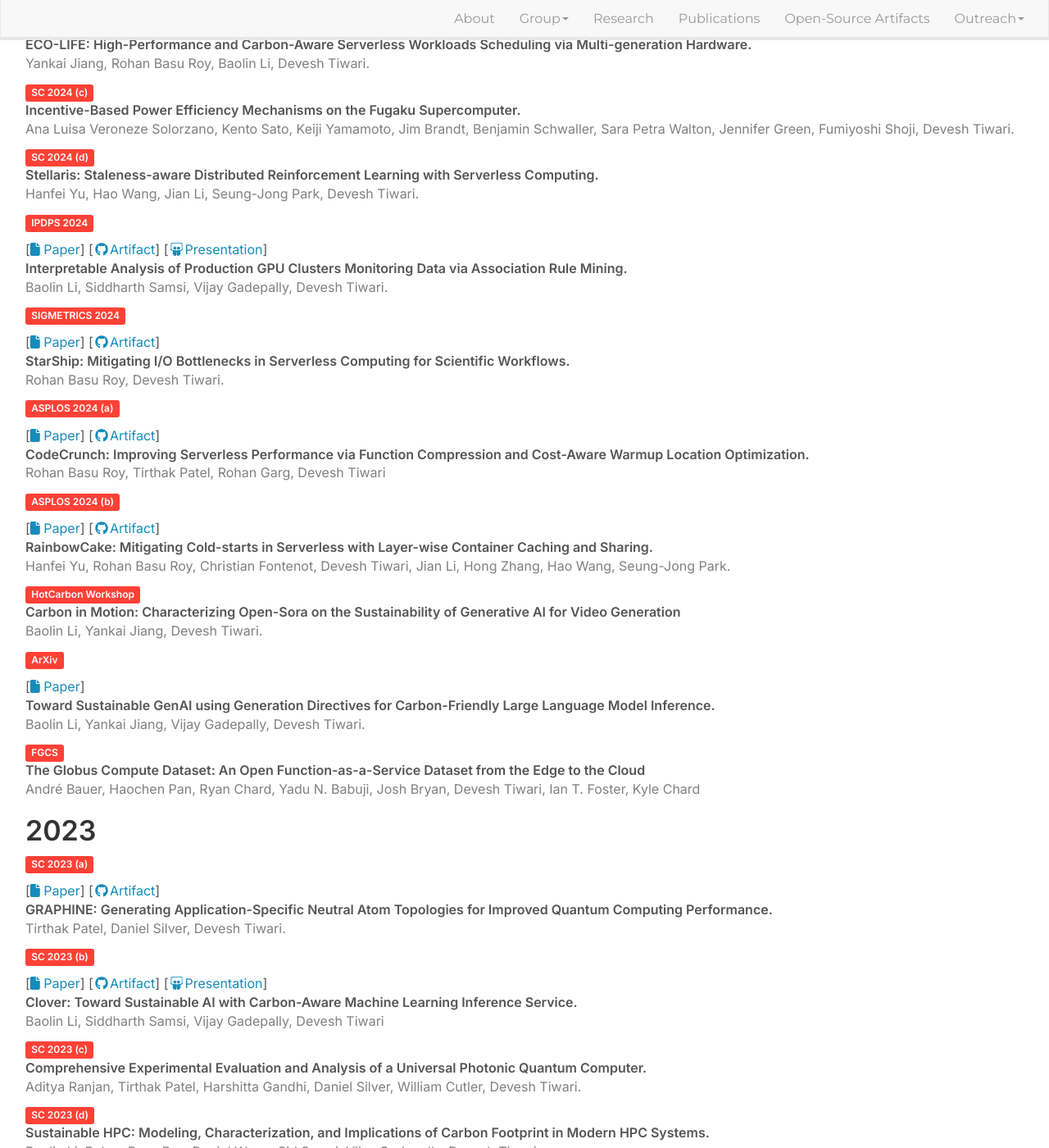
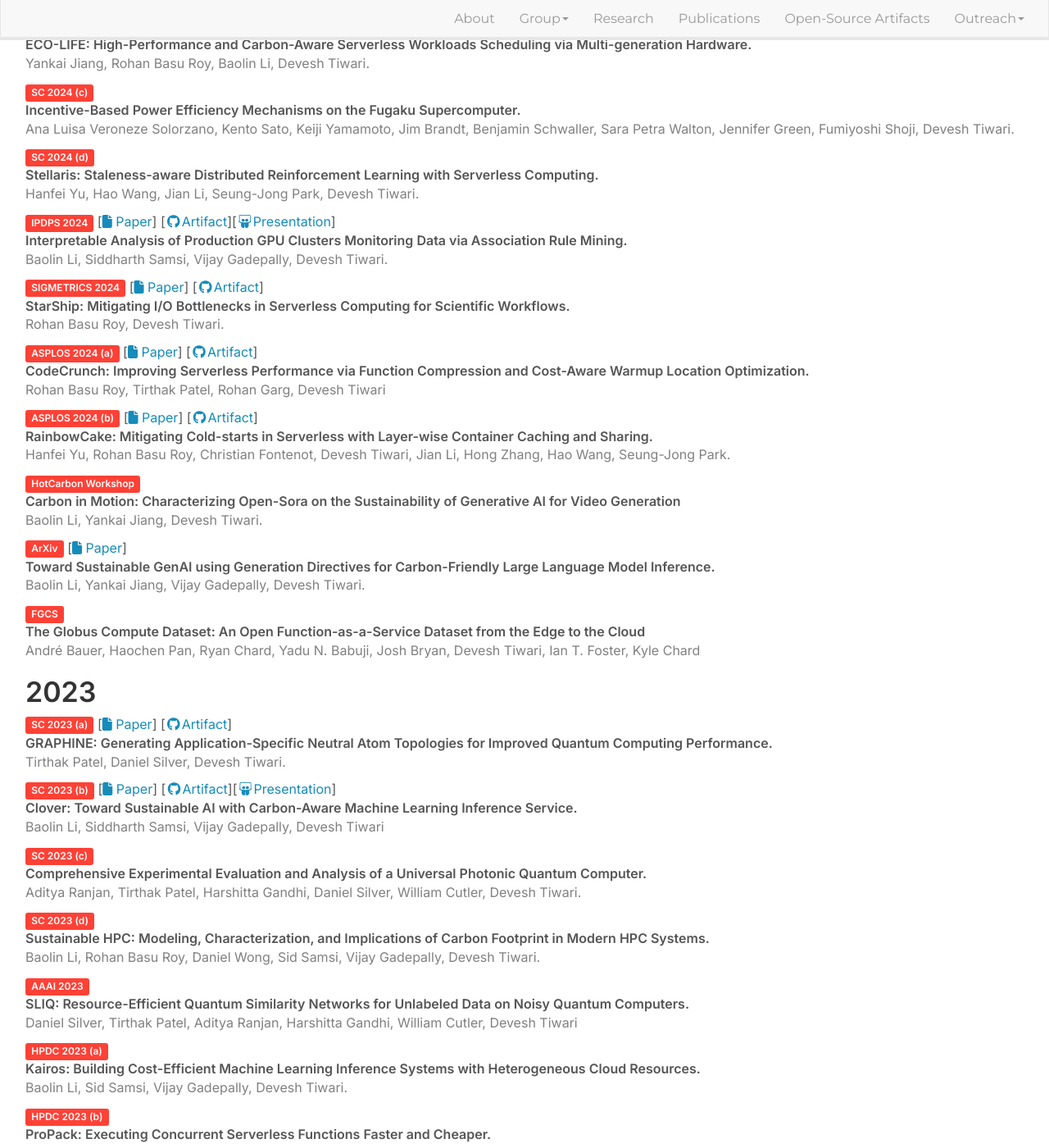
Before and after one commit to GoodwillComputingLab/goodwillcomputinglab.github.io, a Jekyll site: the page built from _pages/publications.md, in a window 1280 px wide and 1400 px high, scrolled down 254 px. Shown: the whole window at 82% size. Built offline with Jekyll 4.4.1, drawn with Linux system fonts in a browser that asks for light colours; nearby versions of some CDN libraries.

Commit message:
Update publications.md

```diff
--- a/_pages/publications.md
+++ b/_pages/publications.md
@@ -12,11 +12,7 @@ permalink: /publications/
 {% for year in site.data.publications %}
   <h2>{{ year.text }}</h2>
 {% for pub in year.elements %}
- <span class="label label-danger" style="font-weight:600">{{ pub.conference}}</span>
-  <!-- <span style="font-weight: 500;color:crimson;">[{{ pub.conference}}]</span>  -->
-  {% if pub.paper-link %}
-  [<a href="{{pub.paper-link}}"><i class="fa fa-file" aria-hidden="true"></i> Paper</a>]
-  {% endif %} {% if pub.code-link %}[<a href="{{pub.code-link}}"><i class="fab fa-fw fa-github" aria-hidden="true"></i>Artifact</a>]{% endif %}   {% if pub.slides-link %}[<a href="{{pub.slides-link}}"><i class="fab fa-fw fa-slideshare" aria-hidden="true"></i>Presentation</a>]{%endif%}<br/>
+ <span class="label label-danger" style="font-weight:600">{{ pub.conference}}</span> {% if pub.paper-link %}[<a href="{{pub.paper-link}}"><i class="fa fa-file" aria-hidden="true"></i> Paper</a>]{% endif %} {% if pub.code-link %}[<a href="{{pub.code-link}}"><i class="fab fa-fw fa-github" aria-hidden="true"></i>Artifact</a>]{% endif %}{% if pub.slides-link %}[<a href="{{pub.slides-link}}"><i class="fab fa-fw fa-slideshare" aria-hidden="true"></i>Presentation</a>]{%endif%}<br/>
 <span style="font-weight: 600">{{ pub.paper}}</span> <br/>
  <span style="font-weight: 400;color:grey;"> {{pub.authors}}</span><br/>
 <!-- <em><span style="font-weight: 400;color:grey;"> {{pub.conference-name}}</span></em><br/> -->
```
